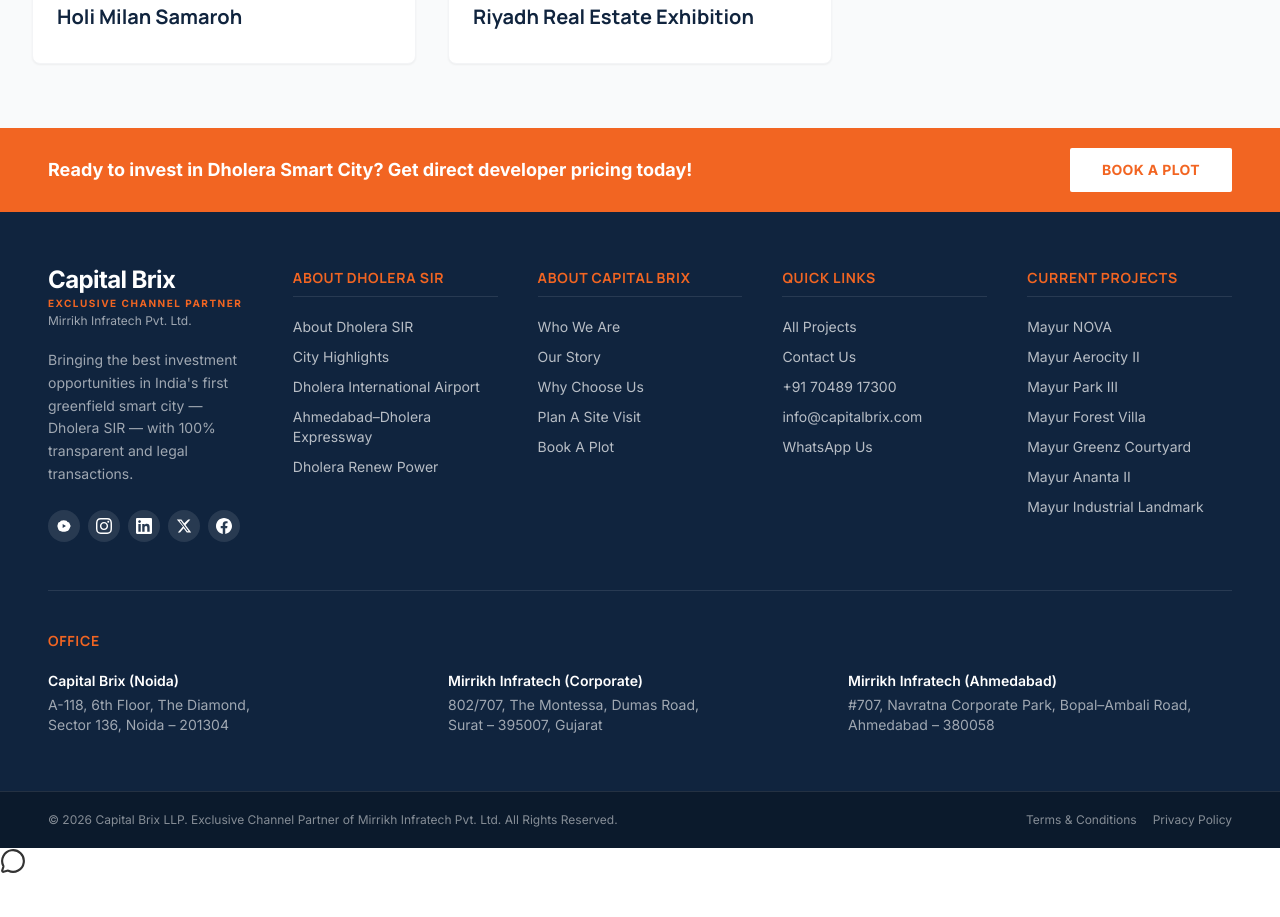
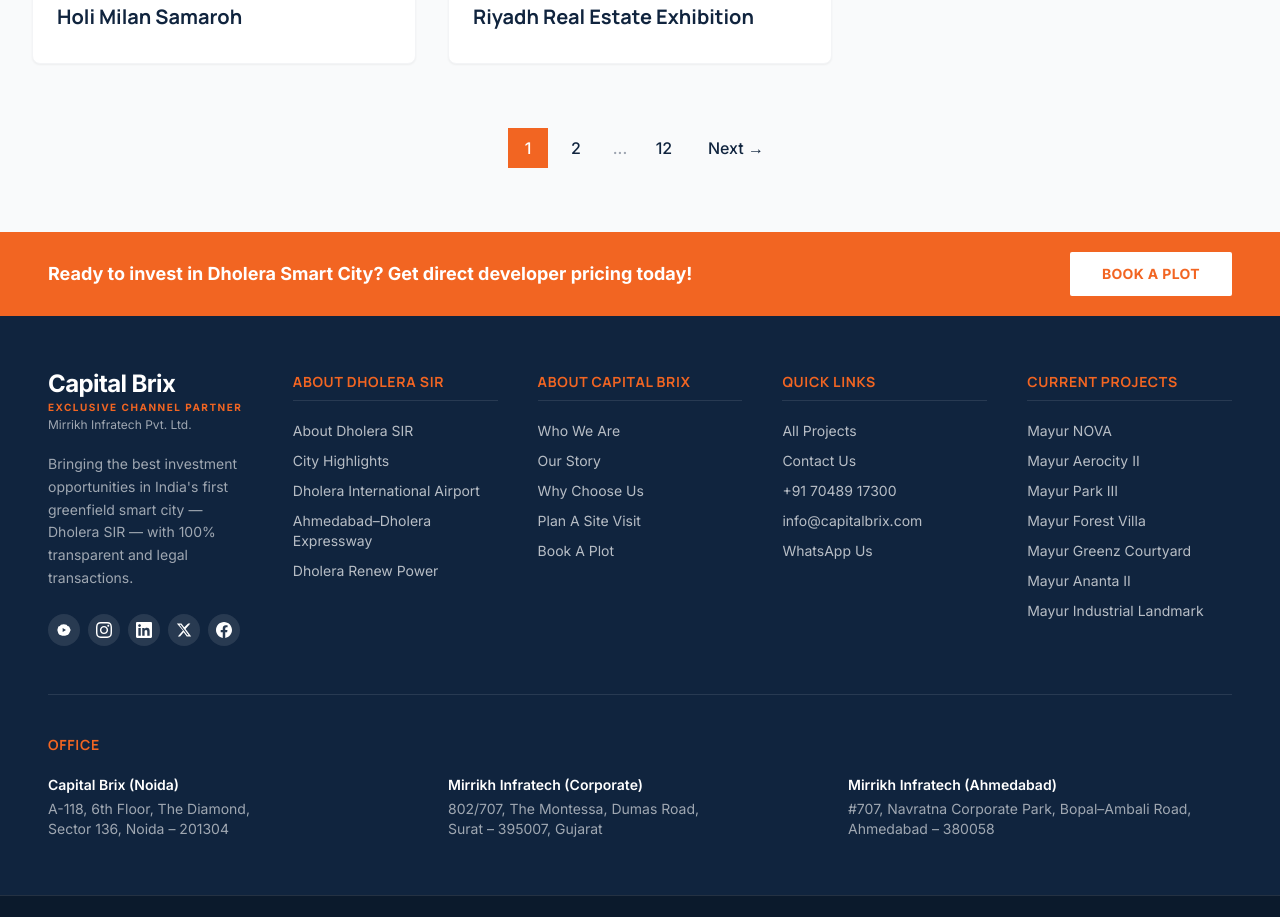
Before and after one commit to fadoomotivation-pixel/cap, a React (Vite) app: page /events in a window 1280 px wide. Shown: the part 1100-2017 px from the top of the page. Before the commit the page ends 1974 px from the top, so only its background shows below. Built offline with nearby package versions, Linux system fonts and the light colour scheme.

Commit message:
feat: add pagination ui to blog and events

```diff
--- a/src/pages/Blog.jsx
+++ b/src/pages/Blog.jsx
@@ -87,6 +87,23 @@
             </motion.div>
           ))}
         </div>
+
+        {/* Pagination (Mock to match Mirrikh) */}
+        <div className="mt-16 flex items-center justify-center gap-2 text-base font-medium">
+          <button className="w-10 h-10 flex items-center justify-center bg-[#f26522] text-white hover:bg-orange-600 transition-colors">
+            1
+          </button>
+          <button className="w-10 h-10 flex items-center justify-center text-[#10243E] hover:text-[#f26522] transition-colors">
+            2
+          </button>
+          <span className="w-8 h-10 flex items-center justify-center text-gray-400">...</span>
+          <button className="w-10 h-10 flex items-center justify-center text-[#10243E] hover:text-[#f26522] transition-colors">
+            28
+          </button>
+          <button className="px-2 h-10 flex items-center justify-center text-[#10243E] hover:text-[#f26522] transition-colors ml-2">
+            Next →
+          </button>
+        </div>
       </div>
     </div>
   );
--- a/src/pages/Events.jsx
+++ b/src/pages/Events.jsx
@@ -80,6 +80,23 @@
             </motion.div>
           ))}
         </div>
+
+        {/* Pagination (Mock to match Mirrikh) */}
+        <div className="mt-16 flex items-center justify-center gap-2 text-base font-medium">
+          <button className="w-10 h-10 flex items-center justify-center bg-[#f26522] text-white hover:bg-orange-600 transition-colors">
+            1
+          </button>
+          <button className="w-10 h-10 flex items-center justify-center text-[#10243E] hover:text-[#f26522] transition-colors">
+            2
+          </button>
+          <span className="w-8 h-10 flex items-center justify-center text-gray-400">...</span>
+          <button className="w-10 h-10 flex items-center justify-center text-[#10243E] hover:text-[#f26522] transition-colors">
+            12
+          </button>
+          <button className="px-2 h-10 flex items-center justify-center text-[#10243E] hover:text-[#f26522] transition-colors ml-2">
+            Next →
+          </button>
+        </div>
       </div>
     </div>
   );
```
